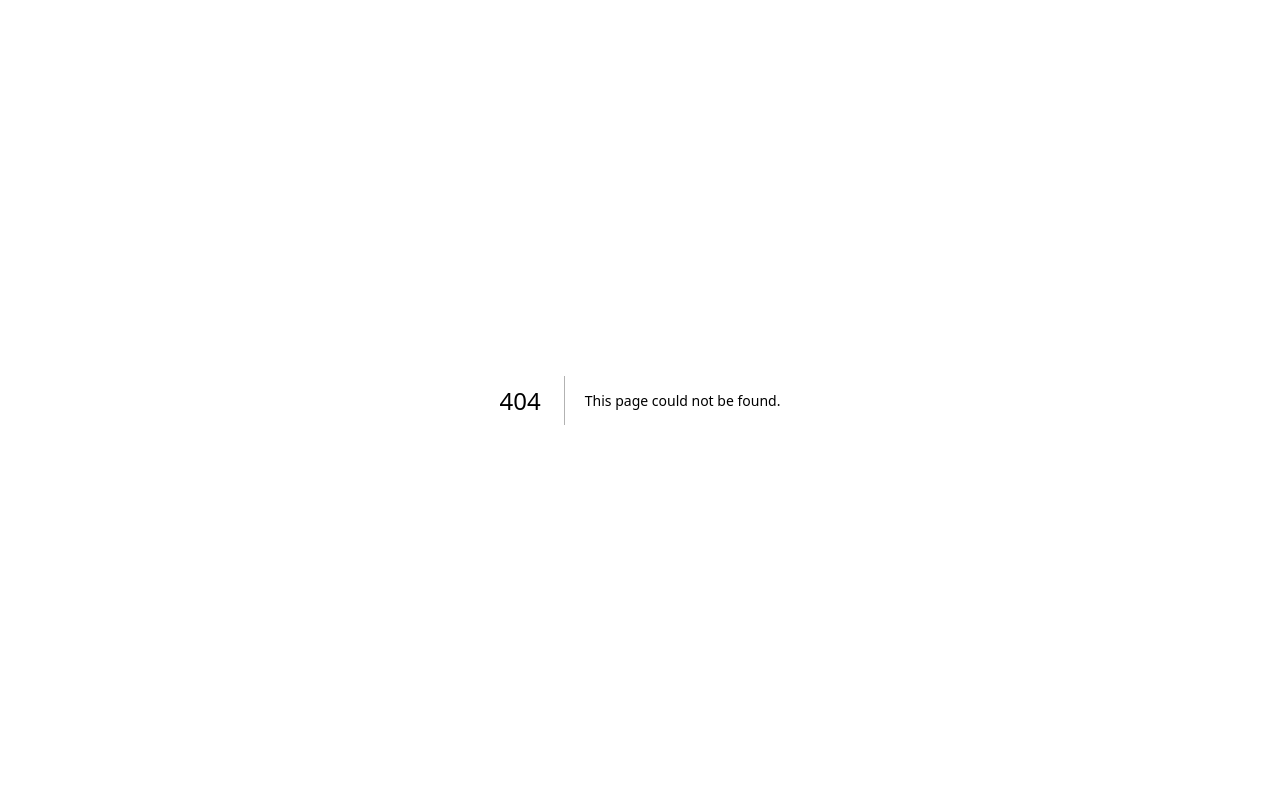
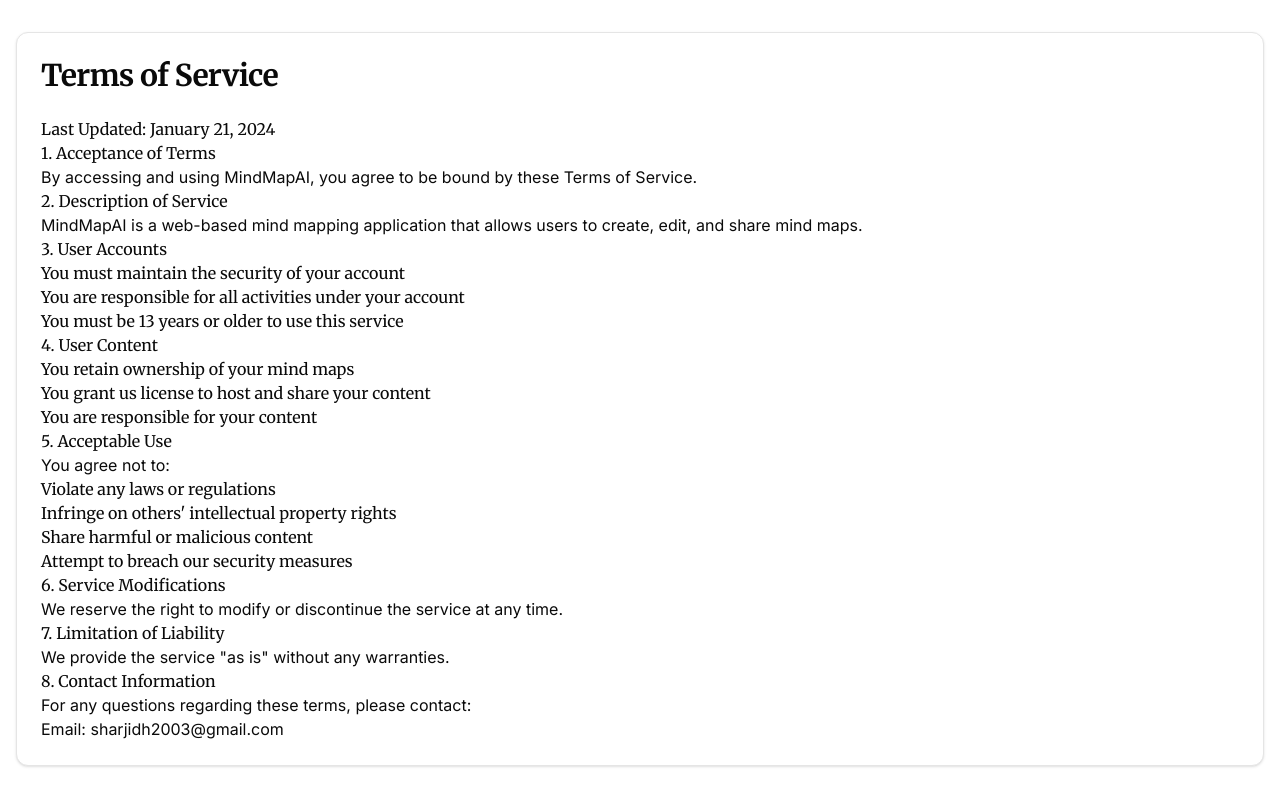
Before and after one commit to SHARJIDH/MindMapAI, a Next.js app: page /legal/terms in a window 1280 px wide. Before the commit this address had no page. Built offline with nearby package versions, Linux system fonts and the light colour scheme.

Commit message:
update for google policy

```diff
--- /dev/null
+++ b/src/app/legal/privacy/page.tsx
@@ -0,0 +1,59 @@
+import { Card, CardContent, CardHeader, CardTitle } from '@/components/ui/card'
+
+export default function PrivacyPolicy() {
+  return (
+    <div className="container mx-auto py-8 px-4">
+      <Card>
+        <CardHeader>
+          <CardTitle className="text-3xl font-bold">Privacy Policy</CardTitle>
+        </CardHeader>
+        <CardContent className="prose max-w-none">
+          <h2>Last Updated: January 21, 2024</h2>
+
+          <h3>1. Introduction</h3>
+          <p>Welcome to MindMapAI. This Privacy Policy explains how we collect, use, and protect your personal information.</p>
+
+          <h3>2. Information We Collect</h3>
+          <ul>
+            <li>Email address (through Google Sign-in)</li>
+            <li>Basic profile information</li>
+            <li>Mind map content you create</li>
+            <li>Usage data and analytics</li>
+          </ul>
+
+          <h3>3. How We Use Your Information</h3>
+          <ul>
+            <li>To provide and maintain our service</li>
+            <li>To authenticate your identity</li>
+            <li>To save and manage your mind maps</li>
+            <li>To improve our service</li>
+          </ul>
+
+          <h3>4. Data Storage and Security</h3>
+          <p>Your data is stored securely on AWS servers. We implement industry-standard security measures to protect your information.</p>
+
+          <h3>5. Third-Party Services</h3>
+          <p>We use the following third-party services:</p>
+          <ul>
+            <li>Google Authentication</li>
+            <li>Amazon Web Services (AWS)</li>
+            <li>Vercel (hosting)</li>
+          </ul>
+
+          <h3>6. Your Rights</h3>
+          <p>You have the right to:</p>
+          <ul>
+            <li>Access your personal data</li>
+            <li>Request data deletion</li>
+            <li>Export your mind maps</li>
+            <li>Opt-out of communications</li>
+          </ul>
+
+          <h3>7. Contact Us</h3>
+          <p>If you have any questions about this Privacy Policy, please contact us at:</p>
+          <p>Email: sharjidh2003@gmail.com</p>
+        </CardContent>
+      </Card>
+    </div>
+  )
+}
--- /dev/null
+++ b/src/app/legal/terms/page.tsx
@@ -0,0 +1,55 @@
+import { Card, CardContent, CardHeader, CardTitle } from '@/components/ui/card'
+
+export default function TermsOfService() {
+  return (
+    <div className="container mx-auto py-8 px-4">
+      <Card>
+        <CardHeader>
+          <CardTitle className="text-3xl font-bold">Terms of Service</CardTitle>
+        </CardHeader>
+        <CardContent className="prose max-w-none">
+          <h2>Last Updated: January 21, 2024</h2>
+
+          <h3>1. Acceptance of Terms</h3>
+          <p>By accessing and using MindMapAI, you agree to be bound by these Terms of Service.</p>
+
+          <h3>2. Description of Service</h3>
+          <p>MindMapAI is a web-based mind mapping application that allows users to create, edit, and share mind maps.</p>
+
+          <h3>3. User Accounts</h3>
+          <ul>
+            <li>You must maintain the security of your account</li>
+            <li>You are responsible for all activities under your account</li>
+            <li>You must be 13 years or older to use this service</li>
+          </ul>
+
+          <h3>4. User Content</h3>
+          <ul>
+            <li>You retain ownership of your mind maps</li>
+            <li>You grant us license to host and share your content</li>
+            <li>You are responsible for your content</li>
+          </ul>
+
+          <h3>5. Acceptable Use</h3>
+          <p>You agree not to:</p>
+          <ul>
+            <li>Violate any laws or regulations</li>
+            <li>Infringe on others&apos; intellectual property rights</li>
+            <li>Share harmful or malicious content</li>
+            <li>Attempt to breach our security measures</li>
+          </ul>
+
+          <h3>6. Service Modifications</h3>
+          <p>We reserve the right to modify or discontinue the service at any time.</p>
+
+          <h3>7. Limitation of Liability</h3>
+          <p>We provide the service &quot;as is&quot; without any warranties.</p>
+
+          <h3>8. Contact Information</h3>
+          <p>For any questions regarding these terms, please contact:</p>
+          <p>Email: sharjidh2003@gmail.com</p>
+        </CardContent>
+      </Card>
+    </div>
+  )
+}
--- a/src/auth.config.ts
+++ b/src/auth.config.ts
@@ -20,8 +20,7 @@
     error: '/auth/error',
   },
   callbacks: {
-    async signIn({ user }) {
-      // Only allow sign-in if user has an email
+    async signIn({ user, account }) {
       if (!user.email) {
         return false;
       }
@@ -38,6 +37,14 @@
         session.user = token.user;
       }
       return session;
+    },
+    async redirect({ url, baseUrl }) {
+      // Allows relative callback URLs
+      if (url.startsWith("/")) return `${baseUrl}${url}`
+      // Allows callback URLs on the same origin
+      else if (new URL(url).origin === baseUrl) return url
+      return baseUrl
     }
-  }
+  },
+  trustHost: true
 };
--- a/src/lib/handleGoogleSignin.ts
+++ b/src/lib/handleGoogleSignin.ts
@@ -4,7 +4,10 @@
 
 export const handleGoogleSignIn = async () => {
     try {
-        await signIn("google", {redirectTo: "/"});
+        await signIn("google", {
+            callbackUrl: "/",
+            redirect: true
+        });
     } catch (error) {
         console.error(error);
         throw error;
@@ -14,7 +17,10 @@
 export const handleCommonSignOut = async () => {
     try {
         console.log("Signing out");
-        await signOut({redirectTo: "/"});
+        await signOut({
+            callbackUrl: "/auth/login",
+            redirect: true
+        });
     } catch (error) {
         console.error(error);
         throw error;
```
